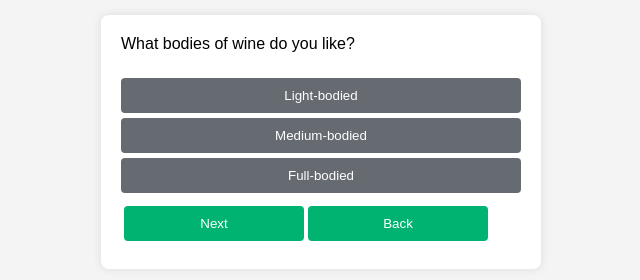
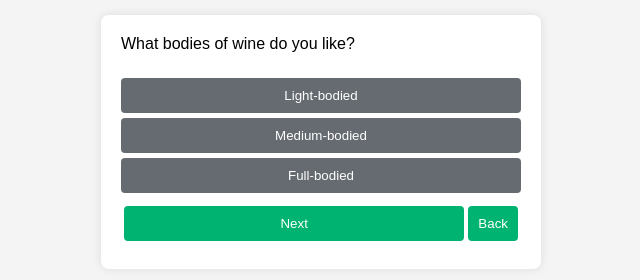
Before and after one commit to Tinlia/Tinlia.github.io, a plain HTML site: page index.html in a window 1280 px wide. Shown: the part 334-614 px from the top of the page, without its empty margins (319-959 px from the left). Drawn offline with Linux system fonts and the light colour scheme.

Commit message:
Update style.css

```diff
--- a/style.css
+++ b/style.css
@@ -71,5 +71,5 @@ body {
 td {
     text-align: center;
     vertical-align: middle;
-    width: 180px;
+    width: 100%;
 }
```
